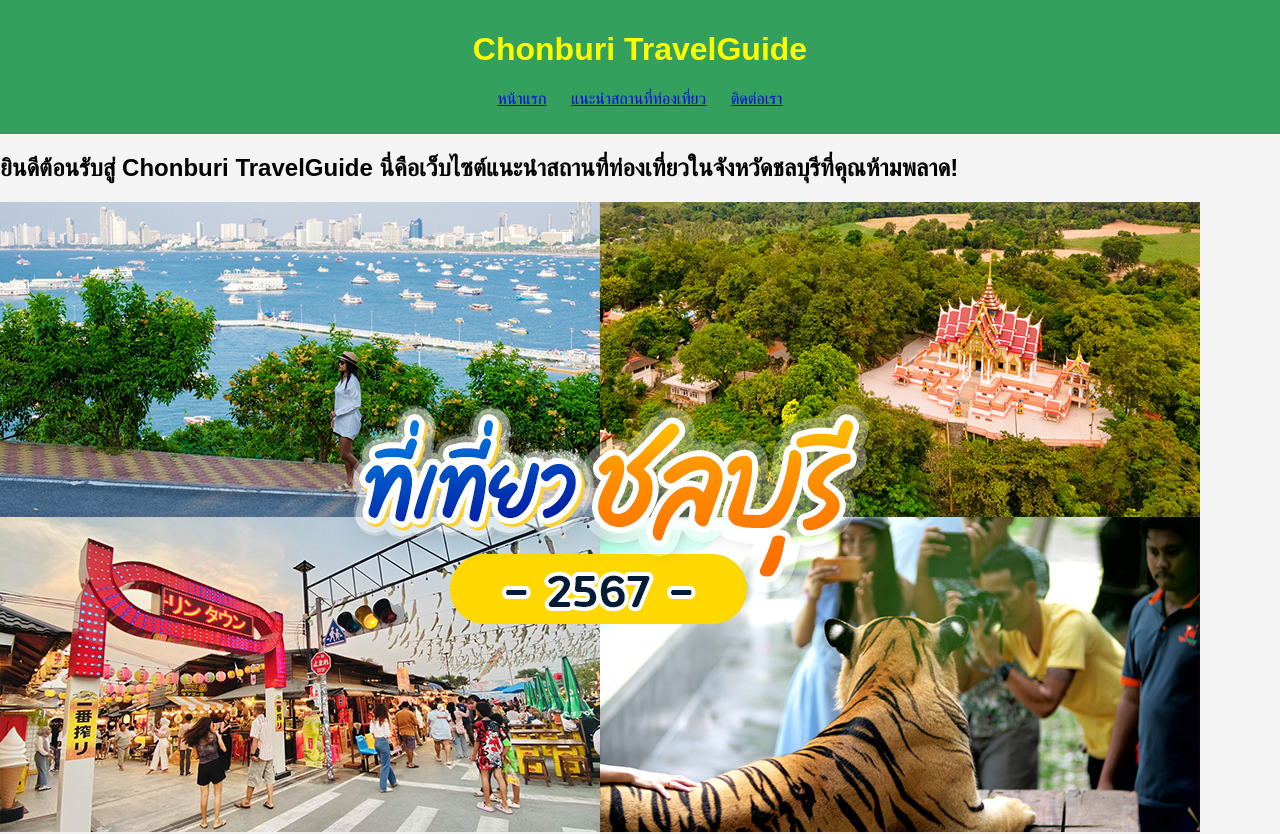
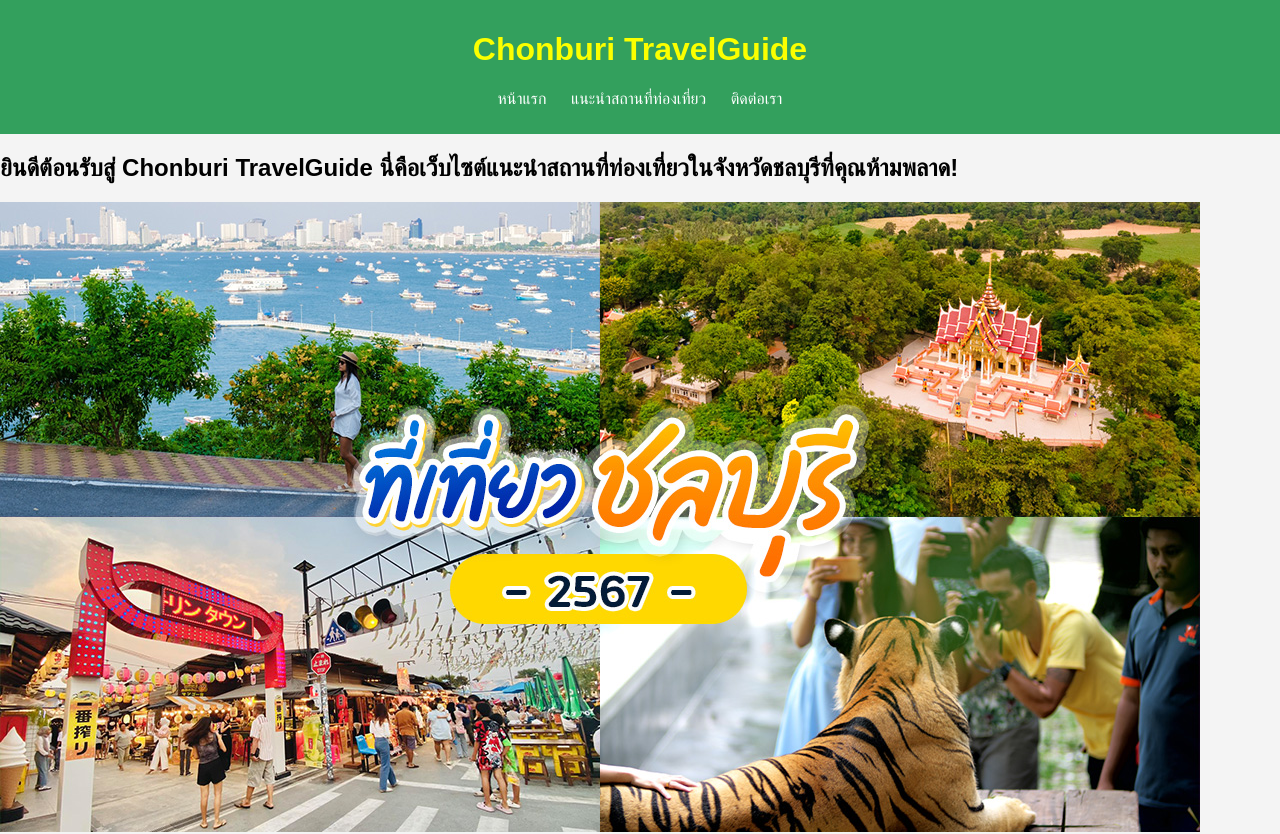
Before and after one commit to wbyin4/my-homework1, a plain HTML site: page index.html in a window 1280 px wide. Shown: the top 834 px of the page. Drawn offline with Linux system fonts and the light colour scheme.

Commit message:
สร้าง nav ul li a

```diff
--- a/css/style.css
+++ b/css/style.css
@@ -19,3 +19,7 @@ nav ul li {
     display: inline;
     margin: 0 10px;
 }
+nav ul li a {
+    color: rgb(255, 255, 255);
+    text-decoration: none;
+}
```
